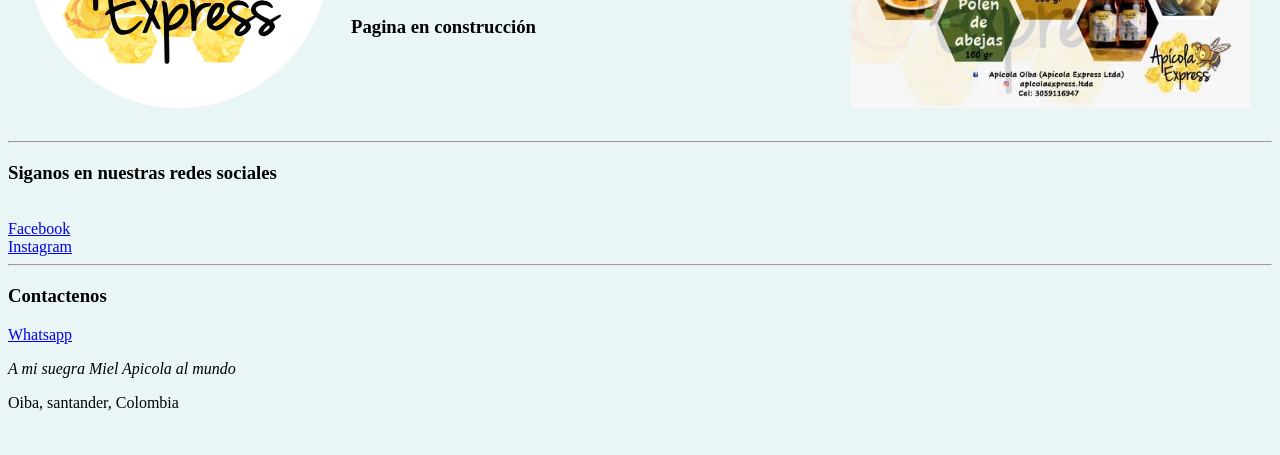
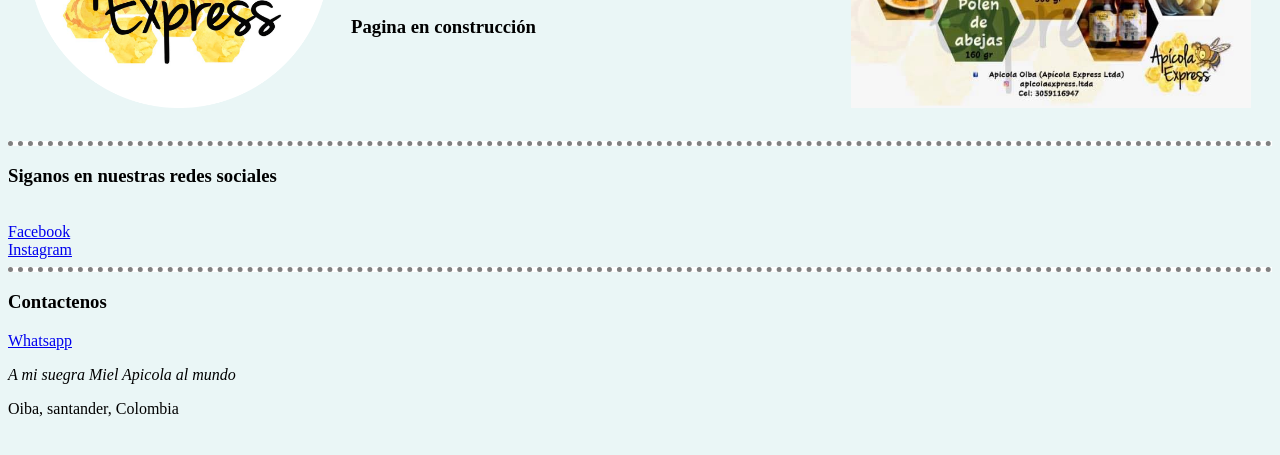
Before and after one commit to oiba/apicola, a plain HTML site: page index.html in a window 1280 px wide. Shown: the part 221-676 px from the top of the page. Drawn offline with Linux system fonts and the light colour scheme.

Commit message:
Update index.html

```diff
--- a/index.html
+++ b/index.html
@@ -3,8 +3,22 @@
   <head>
     <meta charset="utf-8">
     <title>🐝Apicola</title>
+    <style media="screen">
+      body {
+        background-color: #EAF6F6;
+      }
+      hr {
+        background-color: white;
+        border-style: none;
+        height: 0px;
+        border-style:  none;
+        border-top-style: dotted;
+        border-color: grey;
+        border-width: 5px;
+      }
+    </style>
   </head>
-  <body style="background-color: #EAF6F6;">
+  <body>
     <table cellspacing="20">
       <tr>
         <td>
```
